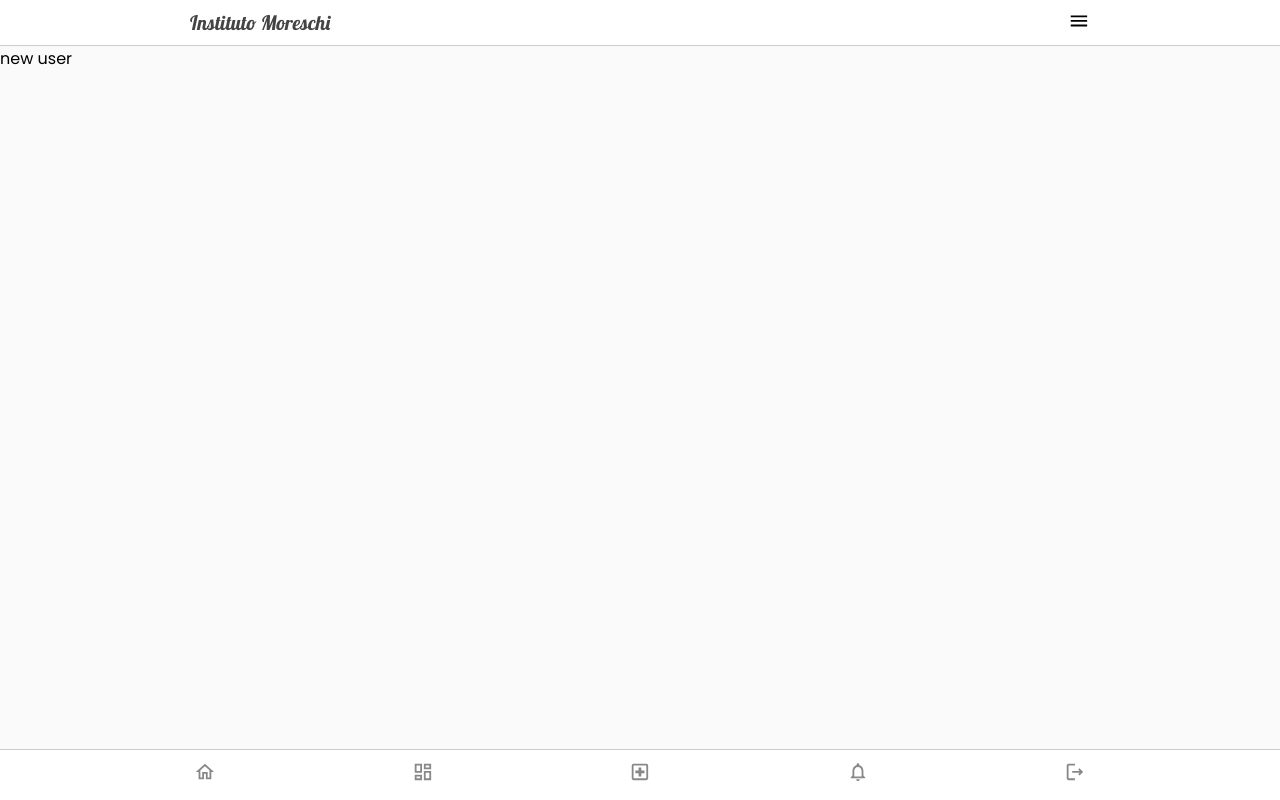
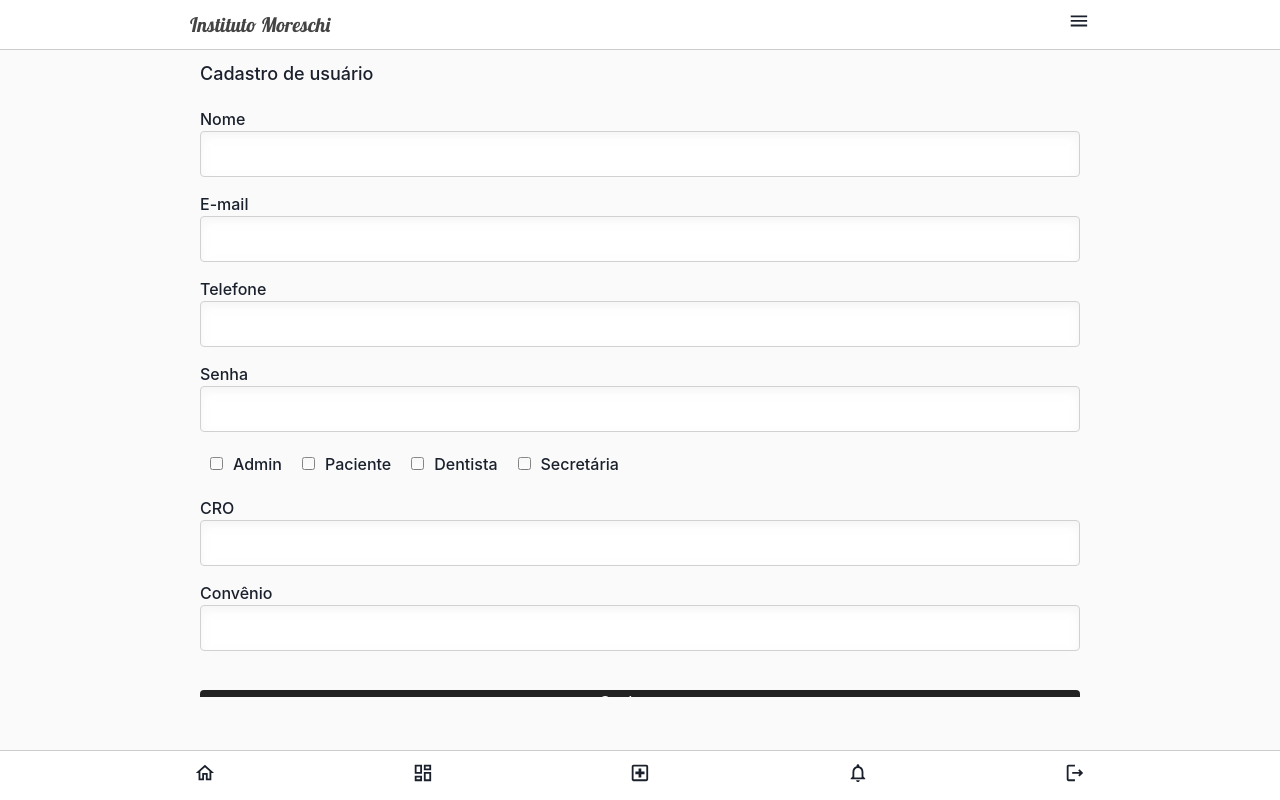
Before and after one commit to codethebasics/institutomoreschi-frontend, a Next.js app: page /usuarios/novo in a window 1280 px wide. Built offline with nearby package versions, Linux system fonts and the light colour scheme.

Commit message:
add user

```diff
--- a/components/layout/index.jsx
+++ b/components/layout/index.jsx
@@ -40,7 +40,7 @@ export default function Layout({ children }) {
           </Link>
         </div>
         <div className={styles.circle}>
-          <Link href={'/dashboard'}>
+          <Link href={'/usuarios'}>
             <DashboardOutlinedIcon fontSize="large" />
           </Link>
         </div>
--- a/package.json
+++ b/package.json
@@ -11,6 +11,7 @@
     "lint": "next lint"
   },
   "dependencies": {
+    "@chakra-ui/react": "^2.4.9",
     "@emotion/react": "^11.10.5",
     "@emotion/styled": "^11.10.5",
     "@hookform/error-message": "^2.0.1",
@@ -23,6 +24,7 @@
     "axios": "^1.3.1",
     "eslint": "8.33.0",
     "eslint-config-next": "13.1.6",
+    "framer-motion": "^9.0.2",
     "next": "13.1.6",
     "react": "18.2.0",
     "react-dom": "18.2.0",
--- a/pages/_app.tsx
+++ b/pages/_app.tsx
@@ -3,6 +3,7 @@ import '@/styles/globals.scss'
 import type { AppProps } from 'next/app'
 import Layout from '@/components/layout'
 import { Poppins } from '@next/font/google'
+import { ChakraProvider } from '@chakra-ui/react'
 
 const poppins = Poppins({ weight: '400', subsets: ['latin'] })
 
@@ -16,9 +17,11 @@ export default function App({ Component, pageProps }: AppProps) {
           }
         `}
       </style>
-      <Layout>
-        <Component {...pageProps} />
-      </Layout>
+      <ChakraProvider>
+        <Layout>
+          <Component {...pageProps} />
+        </Layout>
+      </ChakraProvider>
     </>
   )
 }
--- a/pages/index.tsx
+++ b/pages/index.tsx
@@ -1,5 +1,9 @@
 import PatientPage from './pacientes'
 
 export default function Home() {
-  return <PatientPage />
+  return (
+    <>
+      <PatientPage />
+    </>
+  )
 }
--- a/pages/usuarios/novo.tsx
+++ b/pages/usuarios/novo.tsx
@@ -1,3 +1,149 @@
+import styled from '@emotion/styled'
+
+import { useState } from 'react'
+import { useForm } from 'react-hook-form'
+
+const Container = styled.div`
+  height: 100%;
+`
+
+const HeadingSection = styled.section`
+  padding: 1rem;
+  font-size: 1.8rem;
+  font-weight: 500;
+`
+
+const FormSection = styled.section`
+  padding: 1rem;
+  overflow-y: auto;
+  max-height: 75vh;
+`
+
+const FormController = styled.div`
+  display: flex;
+  flex-direction: column;
+`
+
+const Label = styled.label`
+  font-weight: 500;
+`
+
+const Form = styled.form`
+  display: flex;
+  flex-direction: column;
+  row-gap: 1.5rem;
+`
+
+const Button = styled.button`
+  background: #222;
+`
+
+const RoleFormSection = styled.section`
+  display: flex;
+  flex-wrap: wrap;
+
+  input {
+    width: auto;
+  }
+`
+
+const DentistaFormSection = styled.section`
+  display: flex;
+  flex-direction: column;
+  column-gap: 1.5rem;
+`
+
+const PacienteFormSection = styled.section`
+  display: flex;
+  flex-direction: column;
+  column-gap: 1.5rem;
+`
+
+const Role = styled.div`
+  display: flex;
+  row-gap: 1rem;
+  column-gap: 1rem;
+  align-items: center;
+  column-gap: 1rem;
+  padding: 0.5rem 1rem;
+
+  label {
+    cursor: pointer;
+  }
+`
+
 export default function UserNewPage() {
-  return <p>new user</p>
+  const { register, handleSubmit, reset, getValues } = useForm()
+
+  const [selectedRoles, setSelectedRoles] = useState([])
+
+  const submit = () => {
+    console.log('submit')
+    const { name, email, password } = getValues()
+    reset()
+  }
+
+  return (
+    <Container>
+      <HeadingSection>Cadastro de usuário</HeadingSection>
+      <FormSection>
+        <Form onSubmit={handleSubmit(submit)}>
+          <FormController>
+            <Label>Nome</Label>
+            <input type="text" {...register('name')} />
+          </FormController>
+          <FormController>
+            <Label>E-mail</Label>
+            <input type="text" {...register('email')} />
+          </FormController>
+          <FormController>
+            <Label>Telefone</Label>
+            <input type="text" {...register('phone')} />
+          </FormController>
+          <FormController>
+            <Label>Senha</Label>
+            <input type="password" {...register('password')} />
+          </FormController>
+          <RoleFormSection>
+            <Role>
+              <Label>
+                <input type="checkbox" />
+                <span style={{ marginLeft: '1rem' }}>Admin</span>
+              </Label>
+            </Role>
+            <Role>
+              <Label>
+                <input type="checkbox" />
+                <span style={{ marginLeft: '1rem' }}>Paciente</span>
+              </Label>
+            </Role>
+            <Role>
+              <Label>
+                <input type="checkbox" />
+                <span style={{ marginLeft: '1rem' }}>Dentista</span>
+              </Label>
+            </Role>
+            <Role>
+              <Label>
+                <input type="checkbox" />
+                <span style={{ marginLeft: '1rem' }}>Secretária</span>
+              </Label>
+            </Role>
+          </RoleFormSection>
+          <DentistaFormSection>
+            <Label>CRO</Label>
+            <input type="text" {...register('cro')} />
+          </DentistaFormSection>
+          <PacienteFormSection>
+            <Label>Convênio</Label>
+            <input type="text" {...register('cro')} />
+          </PacienteFormSection>
+          <FormController>
+            <br />
+            <Button type="submit">Cadastrar</Button>
+          </FormController>
+        </Form>
+      </FormSection>
+    </Container>
+  )
 }
--- a/styles/Layout.module.scss
+++ b/styles/Layout.module.scss
@@ -3,7 +3,7 @@
   margin: auto;
   display: grid;
   grid-template-columns: 1fr;
-  grid-template-rows: max-content 1fr max-content;
+  grid-template-rows: 5rem 1fr 5rem;
   grid-template-areas:
     'header'
     'content'
--- a/styles/globals.scss
+++ b/styles/globals.scss
@@ -43,7 +43,6 @@ button {
   padding: 1rem;
   width: 100%;
   cursor: pointer;
-  background-color: #0065ff;
   color: #fff;
   border: 0;
   border-radius: 4px;
--- a/styles/usuarios/UsersPage.module.scss
+++ b/styles/usuarios/UsersPage.module.scss
@@ -8,7 +8,11 @@
     'list';
 
   .searchContainer {
+    display: flex;
+    flex-direction: column;
+    justify-content: center;
     padding: 1rem 0.5rem;
+    height: 10rem;
     grid-area: search;
     border-bottom: 1px solid #ccc;
 
@@ -27,7 +31,7 @@
     gap: 1rem;
     overflow-y: auto;
     grid-area: list;
-    max-height: 65vh;
+    max-height: 40rem;
   }
 }
 
```
Also changed, not shown: pages/entrar.tsx (+23 -15 lines), pages/usuarios/[id]/index.tsx (+45 -18 lines), pages/usuarios/index.tsx (+29 -2 lines), 1 other file (tests, documents, lock files or other folders).
